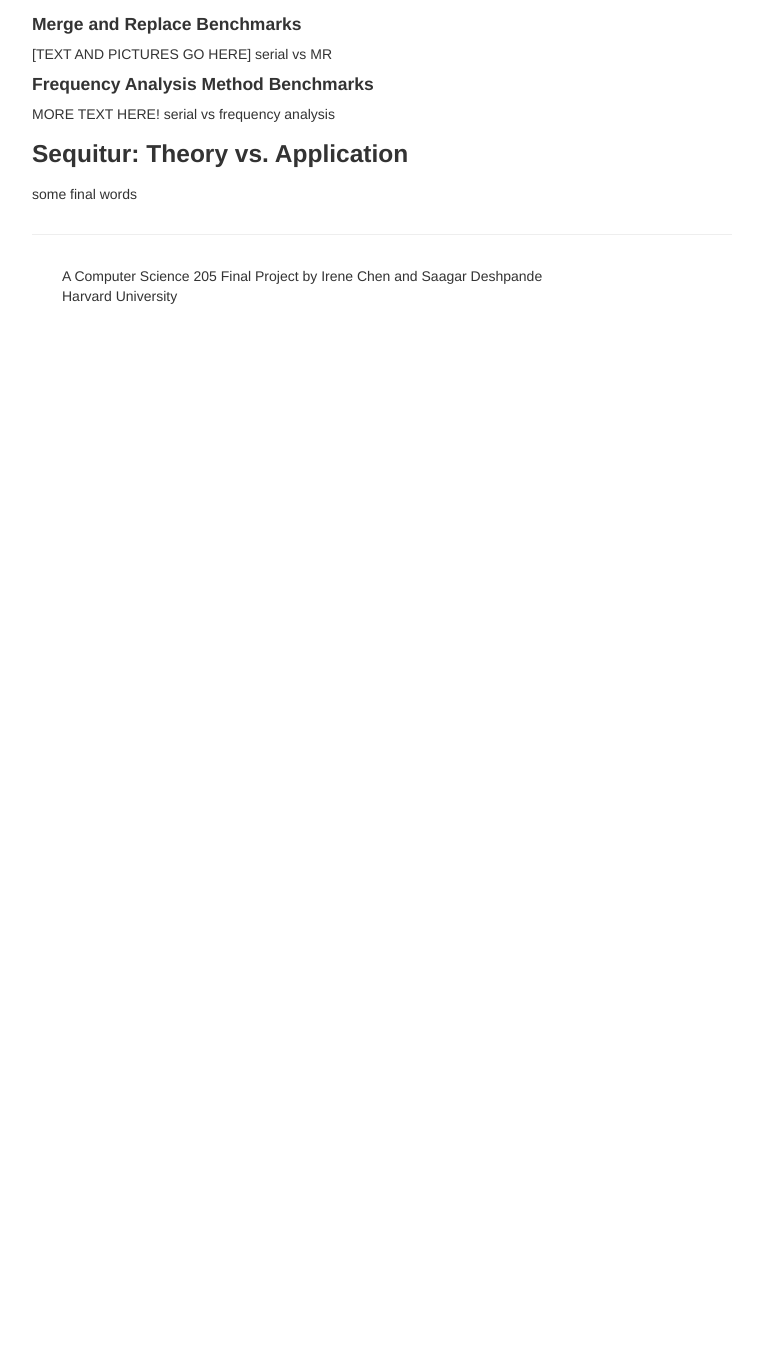
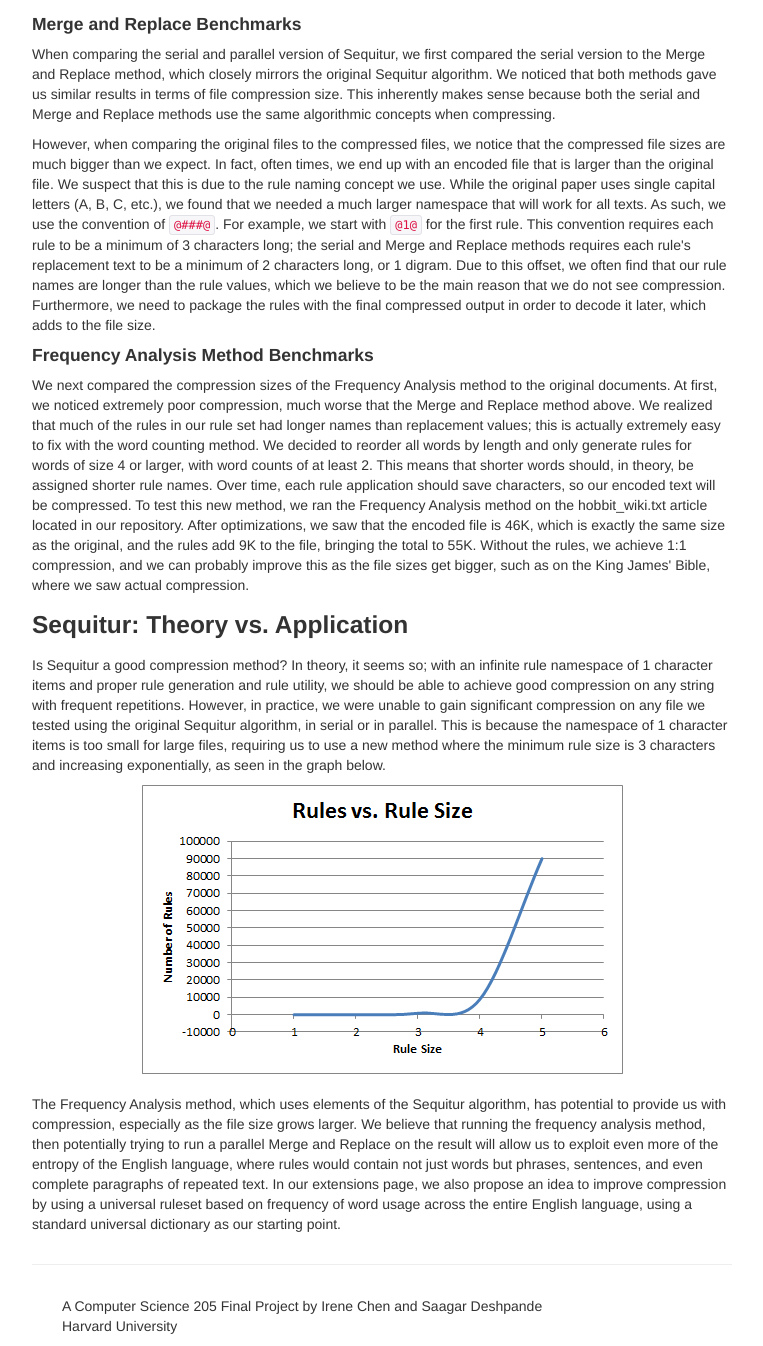
Before and after one commit to saagar/parallel-sequitur, a PHP site: page /results.php in a window 1280 px wide. Shown: the part 330-1676 px from the top of the page, without its empty margins (258-1021 px from the left). Before the commit the page ends 634 px from the top, so only its background shows below. Run offline with PHP 8.4, Linux system fonts and the light colour scheme; some libraries are stand-ins or nearby versions.

Commit message:
finished up results, pretty much done *enthused*

```diff
--- a/web/remarks.php
+++ b/web/remarks.php
@@ -94,10 +94,10 @@
 
         <p> In this final project, we implemented a serial and two parallel versions of the Sequitur algorithm. We found that the Merge and Replace method is significantly slower than the Frequency Analysis method, which makes sense because the Frequency Analysis method utilizes the parallelization of MPI and frequency of the English language better. Additionally, we found that the implementaiton of Sequitur differs slightly from the theory as rule representation in our model was not as efficient as we would have liked. </p>
 
-<p>Overall, we deeply enjoyed working on this CS205 final project as our project combined the parallelization techniques covered in class with the relevant topic of data oompression. In terms of teamwork, we were able to split up the work so that each member of the team implemented one parallel version: Irene implemented Merge and Replace while Saagar impelemtned Frequency Analysis. Addtionally, because of our different backgrounds, we were able to pool our talents to achieve a polished final product.
-</p>
+		<p>Overall, we deeply enjoyed working on this CS205 final project as our project combined the parallelization techniques covered in class with the relevant topic of data oompression. In terms of teamwork, we were able to split up the work so that each member of the team implemented one parallel version: Irene implemented Merge and Replace while Saagar impelemtned Frequency Analysis. Addtionally, because of our different backgrounds, we were able to pool our talents to achieve a polished final product.
+		</p>
 
-<p>Looking forward, we hope to develop another method of rule representation that improves the results of our Sequitur algorithm. Because the parallel framework of the algorithm is already written with enormous performance improvements, a more concise methood of rule representation would drastically improve our algorithm. We could then compare our results against other parallel compression algorithms, of which there are surprisingly few. Given the abundance of data available now as well as the increased interest in "big data," parallel data compression will become an increasingly important field, and we are thrilled that we were able to implement and parallelize the Sequitur algorithm.</p>
+		<p>Looking forward, we hope to develop another method of rule representation that improves the results of our Sequitur algorithm. Because the parallel framework of the algorithm is already written with enormous performance improvements, a more concise methood of rule representation would drastically improve our algorithm. We could then compare our results against other parallel compression algorithms, of which there are surprisingly few. Given the abundance of data available now as well as the increased interest in "big data," parallel data compression will become an increasingly important field, and we are thrilled that we were able to implement and parallelize the Sequitur algorithm.</p>
 		</div>
 
 
--- a/web/results.php
+++ b/web/results.php
@@ -91,16 +91,27 @@
 		<div id="container">
 			<h3> Performance Benchmarks on Compression Performance </h3>
 			<h4> Merge and Replace Benchmarks</h4>
-			<p> [TEXT AND PICTURES GO HERE] serial vs MR</p>
-
+			<p>
+				When comparing the serial and parallel version of Sequitur, we first compared the serial version to the Merge and Replace method, which closely mirrors the original Sequitur algorithm. We noticed that both methods gave us similar results in terms of file compression size. This inherently makes sense because both the serial and Merge and Replace methods use the same algorithmic concepts when compressing.
+			</p>
+			<p>
+				However, when comparing the original files to the compressed files, we notice that the compressed file sizes are much bigger than we expect. In fact, often times, we end up with an encoded file that is larger than the original file. We suspect that this is due to the rule naming concept we use. While the original paper uses single capital letters (A, B, C, etc.), we found that we needed a much larger namespace that will work for all texts. As such, we use the convention of <code>@###@</code>. For example, we start with <code>@1@</code> for the first rule. This convention requires each rule to be a minimum of 3 characters long; the serial and Merge and Replace methods requires each rule's replacement text to be a minimum of 2 characters long, or 1 digram. Due to this offset, we often find that our rule names are longer than the rule values, which we believe to be the main reason that we do not see compression. Furthermore, we need to package the rules with the final compressed output in order to decode it later, which adds to the file size.
+			</p>
 
 			<h4> Frequency Analysis Method Benchmarks</h4>
-			<p> MORE TEXT HERE! serial vs frequency analysis</p>
+			<p>
+				We next compared the compression sizes of the Frequency Analysis method to the original documents. At first, we noticed extremely poor compression, much worse that the Merge and Replace method above. We realized that much of the rules in our rule set had longer names than replacement values; this is actually extremely easy to fix with the word counting method. We decided to reorder all words by length and only generate rules for words of size 4 or larger, with word counts of at least 2. This means that shorter words should, in theory, be assigned shorter rule names. Over time, each rule application should save characters, so our encoded text will be compressed. To test this new method, we ran the Frequency Analysis method on the hobbit_wiki.txt article located in our repository. After optimizations, we saw that the encoded file is 46K, which is exactly the same size as the original, and the rules add 9K to the file, bringing the total to 55K. Without the rules, we achieve 1:1 compression, and we can probably improve this as the file sizes get bigger, such as on the King James' Bible, where we saw actual compression.
+			</p>
 
+			<h3>Sequitur: Theory vs. Application</h3>
+			<p>
+				Is Sequitur a good compression method? In theory, it seems so; with an infinite rule namespace of 1 character items and proper rule generation and rule utility, we should be able to achieve good compression on any string with frequent repetitions. However, in practice, we were unable to gain significant compression on any file we tested using the original Sequitur algorithm, in serial or in parallel. This is because the namespace of 1 character items is too small for large files, requiring us to use a new method where the minimum rule size is 3 characters and increasing exponentially, as seen in the graph below.
 
-
-			<h3>Sequitur: Theory vs. Application  </h3>
-			<p> some final words </p>
+			</p>
+			<img style='display: block; margin-left: auto; margin-right: auto;' src="img/rulescomparison.png"><br>
+			<p>
+				The Frequency Analysis method, which uses elements of the Sequitur algorithm, has potential to provide us with compression, especially as the file size grows larger. We believe that running the frequency analysis method, then potentially trying to run a parallel Merge and Replace on the result will allow us to exploit even more of the entropy of the English language, where rules would contain not just words but phrases, sentences, and even complete paragraphs of repeated text. In our extensions page, we also propose an idea to improve compression by using a universal ruleset based on frequency of word usage across the entire English language, using a standard universal dictionary as our starting point.
+			</p>
 
 
 		</div>
```
Also changed, not shown: web/img/rulescomparison.png (added).
